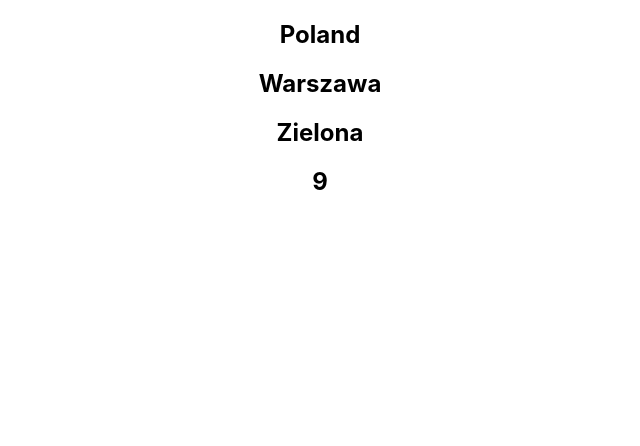
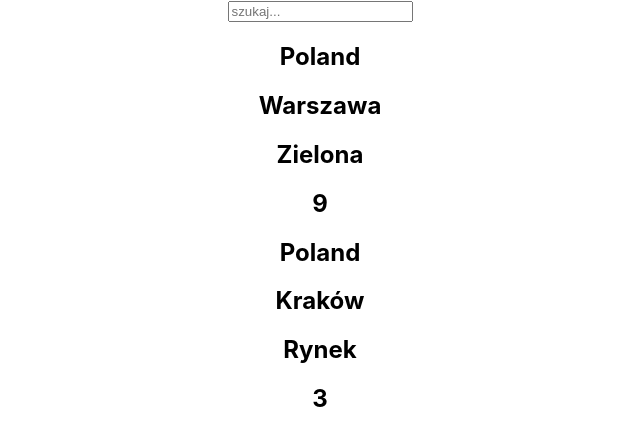
Before and after one commit to szkola-reacta/hackaton-team-f, a React (Create React App) app: page /offer in a window 1280 px wide. Shown: the top 446 px of the page, without its empty margins (320-960 px from the left). Built offline with nearby package versions, Linux system fonts and the light colour scheme; data requests are answered from the project's data file.

Commit message:
poprawiono wyswietlanie item'ów

```diff
--- a/src/App.js
+++ b/src/App.js
@@ -4,7 +4,8 @@ import './App.css';
 function App() {
   return (
     <div className="App">
-    <OfferList/>
+      <input type = "text" placeholder="szukaj..."/>
+    <OfferList />
     </div>
   );
 }
--- a/src/components/OfferList/OfferList.js
+++ b/src/components/OfferList/OfferList.js
@@ -1,19 +1,31 @@
 import React, { Component } from "react";
-import Item from '../item/Item';
+import axios from "axios";
+import Item from "../item/Item";
 export default class OfferList extends Component {
   state = {
-    isActive: true,
-    direction: "left",
-    position: {
-      top: 500,
-      left: 200,
-    },
+    data: null,
   };
+  componentDidMount() {
+    this.loadData();
+  }
+  loadData() {
+    let itemUrl = `http://localhost:3001/offer`;
+    let data;
+    axios.get(itemUrl).then((response) => {
+      data = response.data;
+      this.setState({
+        data: data,
+      });
+    });
+  }
   render() {
-    return (
-      <div  className="offers">
-       <Item/>
-      </div>
-    );
+    const { data } = this.state;
+    let itemsToRender;
+    if (data) {
+      itemsToRender = data.map((item) => {
+        return <Item id={item.id} />;
+      });
+    }
+    return <div>{itemsToRender}</div>;
   }
 }
--- a/src/components/item/Item.js
+++ b/src/components/item/Item.js
@@ -13,14 +13,14 @@ export default class Item extends Component {
     id: null,
   };
   componentDidMount() {
-    this.loadData(1);
+
+    this.loadData(this.props.id);
   }
   loadData(id) {
     let itemUrl = `http://localhost:3001/offer?id=${id}`;
     let data;
     axios.get(itemUrl).then((response) => {
       data = response.data[0];
-      console.log(data);
       this.setState({
         name: data.name,
         email:data.email,
--- a/src/db.json
+++ b/src/db.json
@@ -10,6 +10,17 @@
           "building":"9"
         },
         "id": 1
+      },
+      {
+        "name": "Hotel Kraków",
+        "email": "service@hotelktakow.com",
+        "address": {
+          "country": "Poland",
+          "city": "Kraków",
+          "street":"Rynek",
+          "building":"3"
+        },
+        "id": 2
       }
     ],
     "users": [
```
